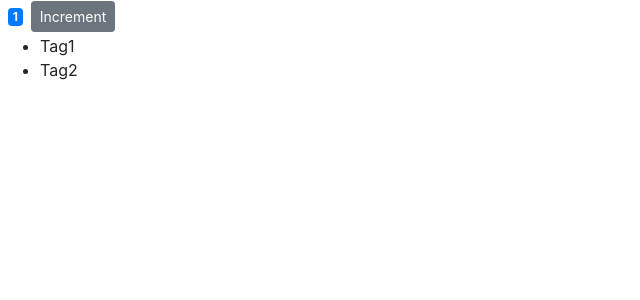
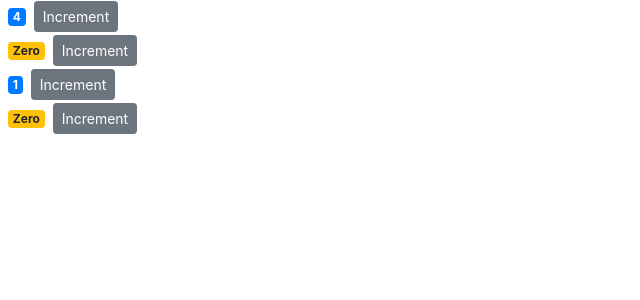
Before and after one commit to cvaquedano/ReactCrashCourse, a React (Create React App) app: page / in a window 1280 px wide. Shown: the top 300 px of the page, without its empty margins (0-640 px from the left). Built offline with nearby package versions, Linux system fonts and the light colour scheme.

Commit message:
passing data to componet using props

```diff
--- a/src/components/counter.jsx
+++ b/src/components/counter.jsx
@@ -1,12 +1,12 @@
 import React, { Component } from "react";
 class Counter extends Component {
   state = {
-    count: 1,
-    tags: ["Tag1", "Tag2"]
+    value: this.props.value
+    //tags: []
   };
 
   handleIncrement = () => {
-    this.setState({ count: this.state.count + 1 });
+    this.setState({ value: this.state.value + 1 });
   };
 
   renderTags() {
@@ -15,7 +15,7 @@
   }
   render() {
     return (
-      <React.Fragment>
+      <div>
         <span className={this.getBadgeClasses()}> {this.formatCount()} </span>
         <button
           onClick={this.handleIncrement}
@@ -23,23 +23,24 @@
         >
           Increment
         </button>
-        <ul>
+
+        {/* <ul>
           {this.state.tags.length === 0 && "Please create a new tag!"}
           {this.renderTags()}
-        </ul>
-      </React.Fragment>
+        </ul> */}
+      </div>
     );
   }
 
   getBadgeClasses() {
     let classes = "badge  m-2 badge-";
-    classes += this.state.count === 0 ? "warning" : "primary";
+    classes += this.state.value === 0 ? "warning" : "primary";
     return classes;
   }
 
   formatCount() {
-    const { count } = this.state;
-    return count === 0 ? "Zero" : count;
+    const { value } = this.state;
+    return value === 0 ? "Zero" : value;
   }
 }
 
--- /dev/null
+++ b/src/components/counters.jsx
@@ -0,0 +1,24 @@
+import React, { Component } from "react";
+import Counter from "./counter";
+
+class Couters extends Component {
+  state = {
+    counters: [
+      { id: 1, value: 4 },
+      { id: 2, value: 0 },
+      { id: 3, value: 1 },
+      { id: 4, value: 0 }
+    ]
+  };
+  render() {
+    return (
+      <div>
+        {this.state.counters.map(counter => (
+          <Counter key={counter.id} value={counter.value}  />
+        ))}
+      </div>
+    );
+  }
+}
+
+export default Couters;
--- a/src/index.js
+++ b/src/index.js
@@ -4,9 +4,9 @@
 import App from './App';
 import * as serviceWorker from './serviceWorker';
 import 'bootstrap/dist/css/bootstrap.css';
-import Counter  from './components/counter';
+import Counters  from './components/counters';
 
-ReactDOM.render(<Counter />, document.getElementById('root'));
+ReactDOM.render(<Counters />, document.getElementById('root'));
 
 // If you want your app to work offline and load faster, you can change
 // unregister() to register() below. Note this comes with some pitfalls.
```
